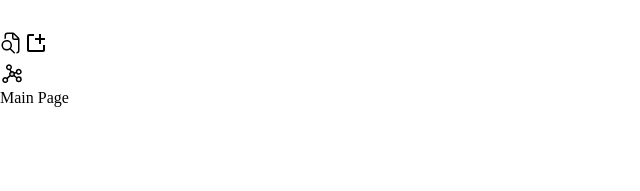
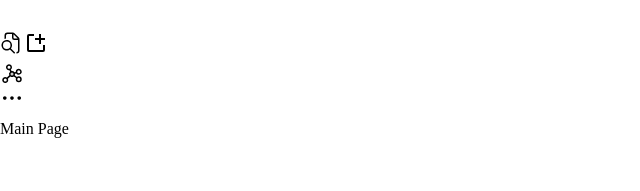
Before and after one commit to bakko7821/memora-app, a React (Vite) app in the folder ui/: page /main in a window 1280 px wide. Shown: the top 191 px of the page, without its empty margins (0-640 px from the left). Built offline with nearby package versions, Linux system fonts and the light colour scheme; the HTML template or start-up script is replaced by a standard one.

Commit message:
style: folderMenu

```diff
--- a/package.json
+++ b/package.json
@@ -24,7 +24,7 @@
   },
   "homepage": "https://github.com/bakko7821/memora-app#readme",
   "devDependencies": {
-    "@types/node": "^24.0.0",
+    "@types/node": "^24.12.2",
     "concurrently": "^9.0.0",
     "electron": "^38.0.0",
     "typescript": "^5.0.0",
--- a/ui/src/components/nav/FolderNavigateComponent.tsx
+++ b/ui/src/components/nav/FolderNavigateComponent.tsx
@@ -1,3 +1,12 @@
-export const FolderNavigateComponent = () => {
-  return <div className=""></div>;
+interface FolderNavigateComponentProps {
+  file: string;
+}
+export const FolderNavigateComponent = ({
+  file,
+}: FolderNavigateComponentProps) => {
+  return (
+    <div className="cursor-pointer bg-transparent hover:bg-(--hover-card) transition-colors w-full px-3 p-1">
+      <p className="text-(--text) text-sm font-normal">{file}</p>
+    </div>
+  );
 };
--- a/ui/src/components/nav/FolderNavigateMenu.tsx
+++ b/ui/src/components/nav/FolderNavigateMenu.tsx
@@ -1,3 +1,33 @@
+import { useVaultRuntimeStore } from "../../features/vault/vaultRuntimeStore";
+import { useVaultStore } from "../../features/vault/vaultStore";
+import { FolderNavigateComponent } from "./FolderNavigateComponent";
+import MoreIcon from "../../assets/icons/IosMore.svg?react";
+
 export const FolderNavigateMenu = () => {
-  return <div className=""></div>;
+  const files = useVaultRuntimeStore((s) => s.files);
+  const path = useVaultStore((s) => s.path);
+
+  const folderName = path
+    ? path.replace(/\\/g, "/").split("/").filter(Boolean).pop()
+    : "";
+
+  return (
+    <div className="bg-(--card) h-full border-r-2 border-(--border)">
+      <div className="w-full flex items-center px-3 p-1 justify-between border-b-2 border-(--border)">
+        <p className="text-base font-medium text-(--disabled-text)">
+          {folderName}
+        </p>
+        <button className="cursor-pointer group">
+          <MoreIcon
+            width={24}
+            height={24}
+            className="text-(--disabled-text) group-hover:text-(--hover-secondary) transition-colors"
+          />
+        </button>
+      </div>
+      {files?.map((file, index) => (
+        <FolderNavigateComponent key={index} file={file} />
+      ))}
+    </div>
+  );
 };
--- a/ui/src/components/nav/NavigateMenu.tsx
+++ b/ui/src/components/nav/NavigateMenu.tsx
@@ -3,7 +3,7 @@ import { NavigateComponent } from "./NavigateComponent";
 
 export const NavigateMenu = () => {
   return (
-    <div className="bg-(--card) flex flex-col min-h-full justify-between">
+    <div className="bg-(--card) flex flex-col min-h-full justify-between border-r-2 border-(--border)">
       <nav className="flex flex-col gap-2">
         {NavComponentsArray.map((navComponent) => (
           <NavigateComponent
--- a/ui/src/layouts/MainLayout.tsx
+++ b/ui/src/layouts/MainLayout.tsx
@@ -1,15 +1,18 @@
 import { Outlet } from "react-router-dom";
 import { MainTitleBar } from "../components/MainTitleBar";
 import { NavigateMenu } from "../components/nav/NavigateMenu";
+import { FolderNavigateMenu } from "../components/nav/FolderNavigateMenu";
 
 export const MainLayout = () => {
   return (
     <>
       <MainTitleBar />
-      <main className="w-full flex flex-1 items-start justify-start bg-green-300 h-full">
-        <NavigateMenu />
-        <div className="p-4 min-w-75"></div>
-        <section className="bg-red-300 items-center justify-center flex w-full h-full flex-1 ">
+      <main className="w-full flex flex-1 items-start justify-start h-full">
+        <div className="h-full flex gap-0">
+          <NavigateMenu />
+          <FolderNavigateMenu />
+        </div>
+        <section className="flex w-full h-full flex-1">
           <Outlet />
         </section>
       </main>
```
Also changed, not shown: ui/src/assets/icons/IosMore.svg (added), 1 other file (tests, documents, lock files or other folders).
